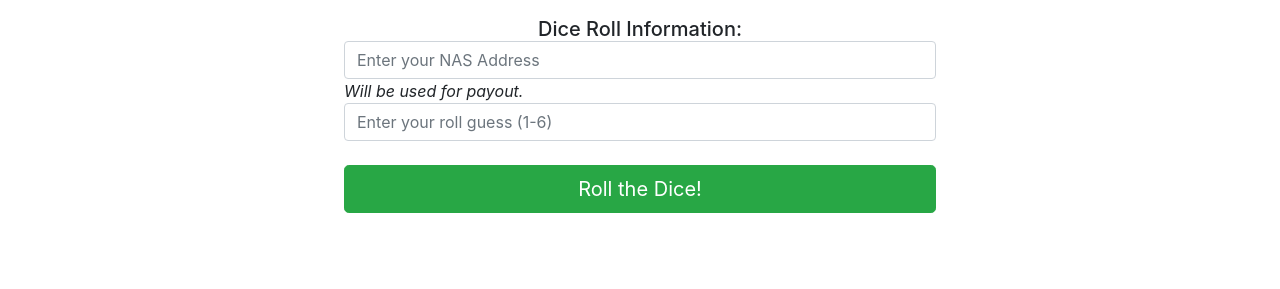
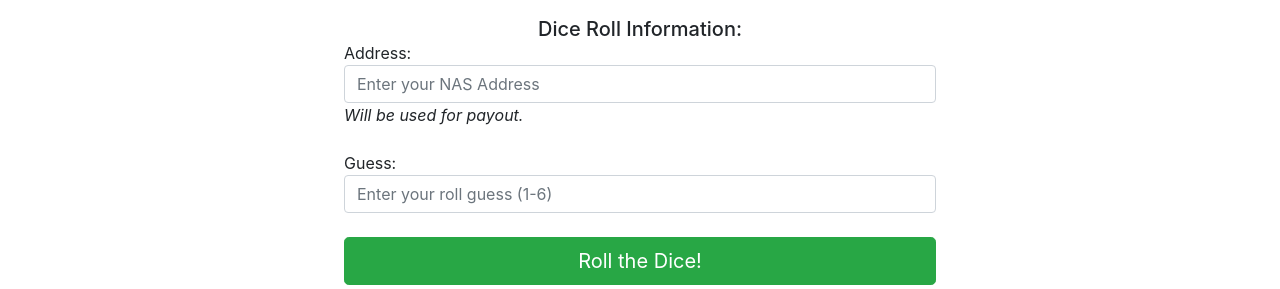
Before and after one commit to cbonoz/nebulas-dice, a website: page index.html in a window 1280 px wide. Shown: the part 511-800 px from the top of the page. Drawn offline with Linux system fonts and the light colour scheme.

Commit message:
add labels

```diff
--- a/index.html
+++ b/index.html
@@ -106,10 +106,10 @@
     <div class="row clearfix dice-form">
       <div class="col-md-12 column">
         <h5 class="centered">Dice Roll Information:</h5>
-        <input type="text" class="form-control" id="address" placeholder="Enter your NAS Address" />
-        <i>Will be used for payout.</i>
+        Address:&nbsp;<input type="text" class="form-control" id="address" placeholder="Enter your NAS Address" />
+        <i>Will be used for payout.</i><br/>
         <br/>
-        <input type="number" class="form-control" id="guess" placeholder="Enter your roll guess (1-6)" />
+        Guess:&nbsp;<input type="number" class="form-control" id="guess" placeholder="Enter your roll guess (1-6)" />
         <br/>
 
         <button class="btn btn-success btn-block btn-lg" id="roll-button">Roll the Dice!</button>
```
